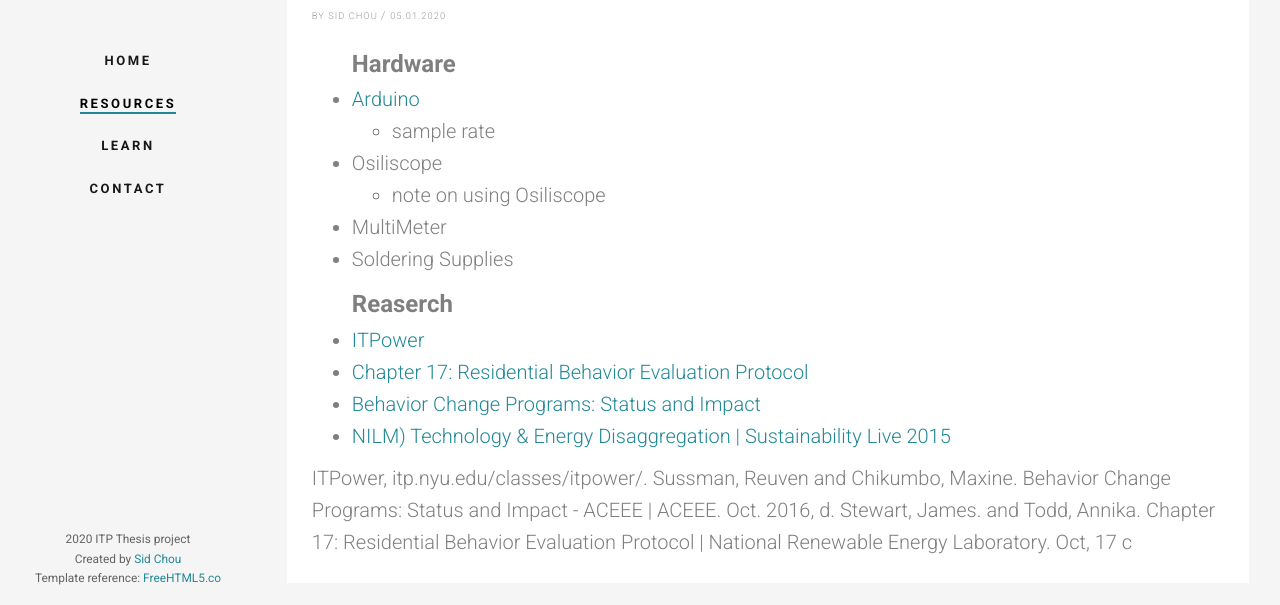
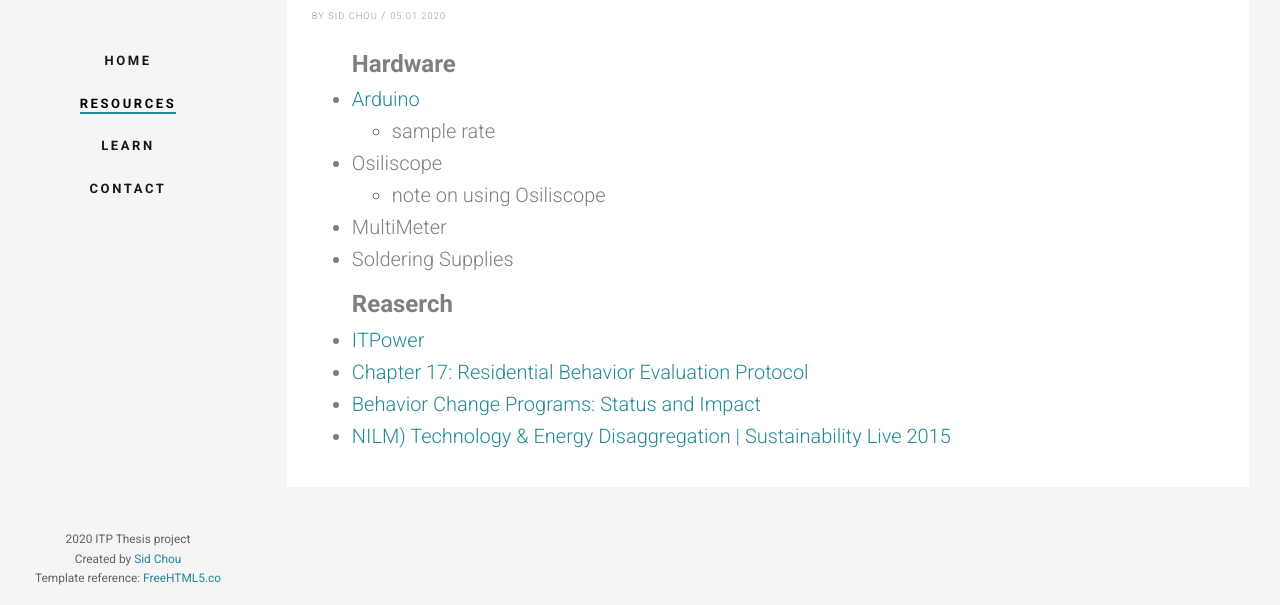
Before and after one commit to Sidchou/diy-energy, a plain HTML site: page resources.html in a window 1280 px wide. Shown: the part 129-734 px from the top of the page. Drawn offline with Linux system fonts and the light colour scheme; files whose address does not match are found by name.

Commit message:
change resource

```diff
--- a/resources.html
+++ b/resources.html
@@ -132,10 +132,7 @@
 
 								</ul>
 
-								ITPower, itp.nyu.edu/classes/itpower/.
-								Sussman, Reuven and Chikumbo, Maxine. Behavior Change Programs: Status and Impact - ACEEE | ACEEE. Oct. 2016, d.
-								Stewart, James. and Todd, Annika. Chapter 17: Residential Behavior Evaluation Protocol | National Renewable Energy Laboratory. Oct, 17
-c
+
 
 								<!-- <a href="#" class="lead">Read More <i class="icon-arrow-right3"></i></a> -->
 							</div>
```
